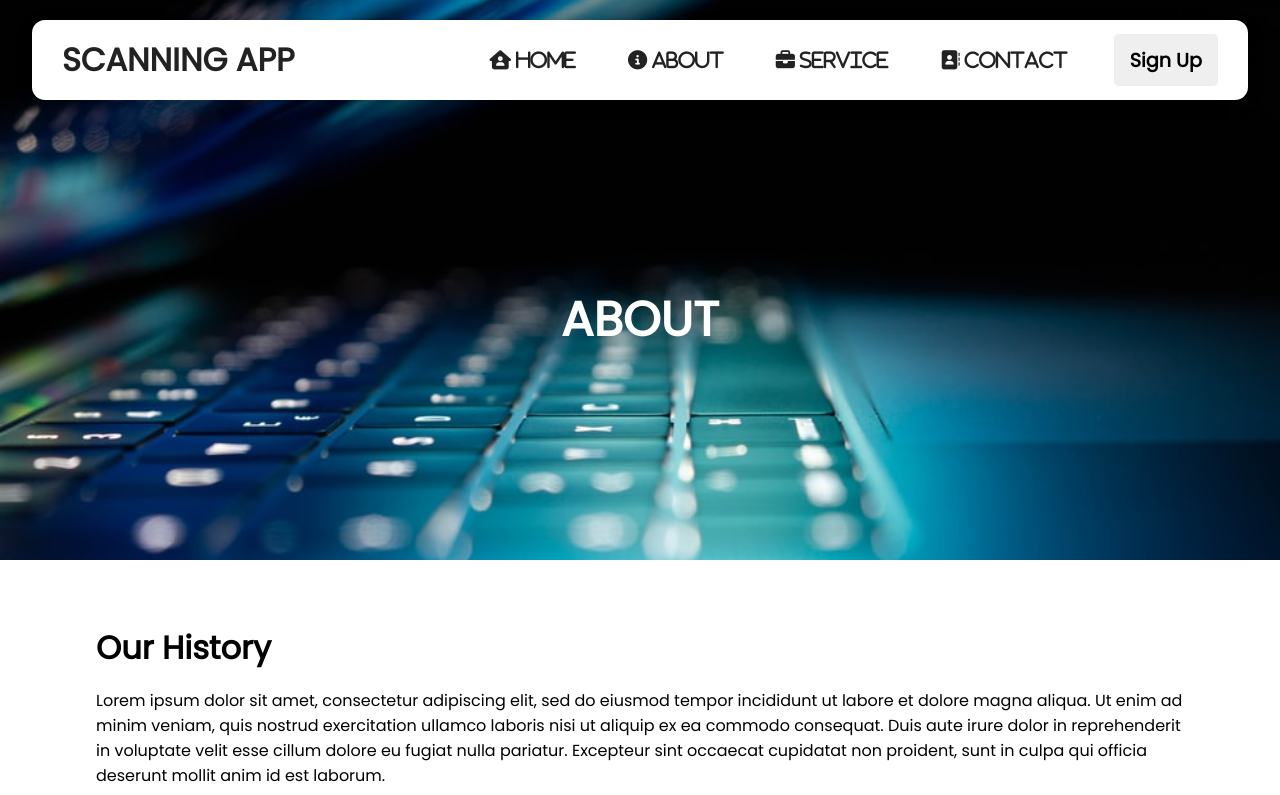
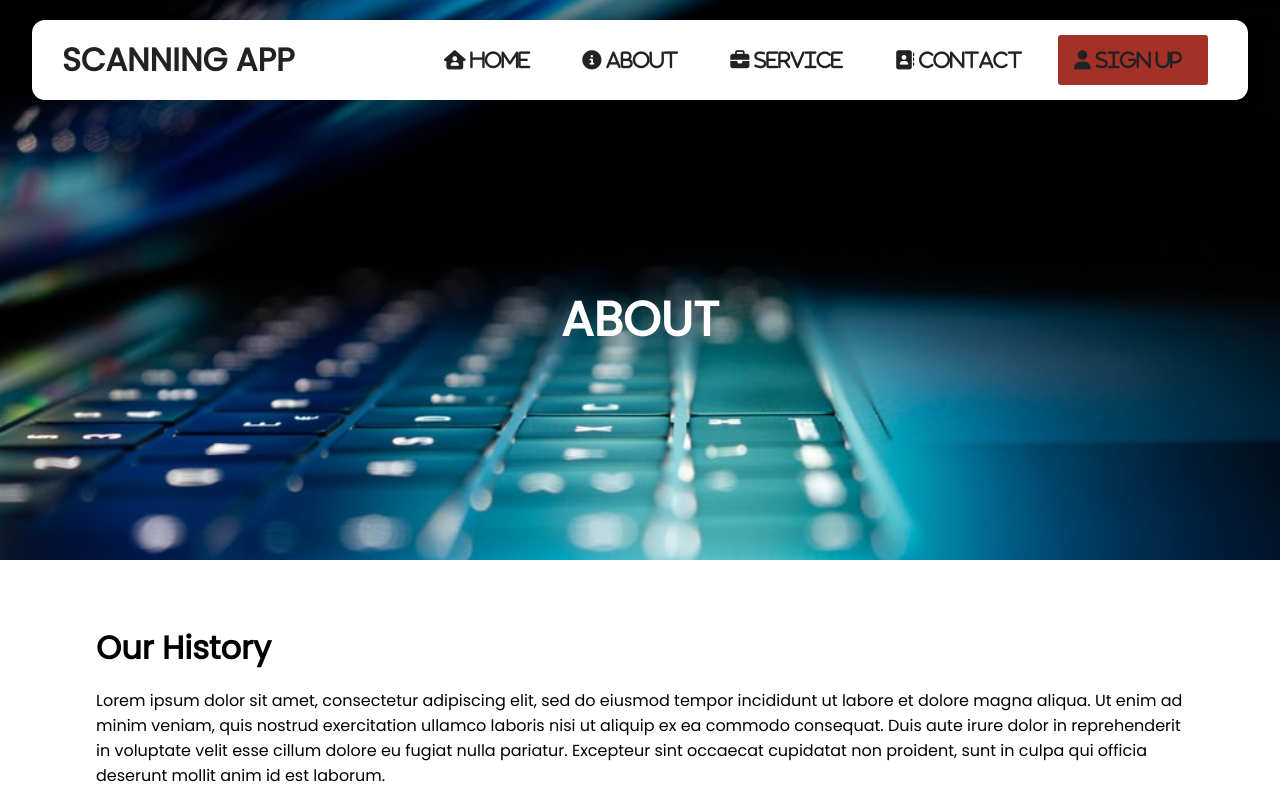
Before and after one commit to pavowax/CheckApp, a React (Create React App) app in the folder web/app/: page /about in a window 1280 px wide. Shown: the top 795 px of the page. Built offline with nearby package versions, Linux system fonts and the light colour scheme.

Commit message:
frontend update

```diff
--- a/web/app/package.json
+++ b/web/app/package.json
@@ -1,5 +1,5 @@
 {
-  "name": "bitirme",
+  "name": "app",
   "version": "0.1.0",
   "private": true,
   "dependencies": {
@@ -8,7 +8,7 @@
     "@testing-library/user-event": "^13.5.0",
     "react": "^18.2.0",
     "react-dom": "^18.2.0",
-    "react-router-dom": "^6.21.0",
+    "react-router-dom": "^6.21.1",
     "react-scripts": "5.0.1",
     "web-vitals": "^2.1.4"
   },
--- a/web/app/public/index.html
+++ b/web/app/public/index.html
@@ -10,7 +10,7 @@
     />
     <link rel="apple-touch-icon"/>
 
-    <link rel="manifest" />
+    <link rel="manifest"/>
 
     <link rel="stylesheet" href="https://cdnjs.cloudflare.com/ajax/libs/font-awesome/6.5.1/css/all.min.css" integrity="sha512-DTOQO9RWCH3ppGqcWaEA1BIZOC6xxalwEsw9c2QQeAIftl+Vegovlnee1c9QX4TctnWMn13TZye+giMm8e2LwA==" crossorigin="anonymous" referrerpolicy="no-referrer" />
     <title>Scanning App</title>
--- a/web/app/src/App.js
+++ b/web/app/src/App.js
@@ -4,6 +4,7 @@
 import About from "./routes/About";
 import Service from "./routes/Service";
 import Contact from "./routes/Contact";
+import Sign from "./routes/Sign";
 
 function App() {
   return (
@@ -13,6 +14,7 @@
         <Route path="/about" element={<About/>}/>
         <Route path="/service" element={<Service/>}/>
         <Route path="/contact" element={<Contact/>}/>
+        <Route path="/sign" element={<Sign/>}/>
       </Routes>
     </div>
   );
--- a/web/app/src/components/ContactFormStyle.css
+++ b/web/app/src/components/ContactFormStyle.css
@@ -25,6 +25,22 @@
 .form-container button{
     display: inline;
 }
+button{
+    padding: 0.7rem 1rem;
+    white-space: nowrap;
+    border-radius: 0.3rem;
+    font-size: 1.2rem;
+    font-weight: 600;
+    border: none;
+    cursor: pointer;
+    transition: 0.2s ease-in-out;
+    white-space: nowrap;
+
+}
+button:hover{
+    background-color: #A33128;
+    color: #fff;
+}
 @media screen and (max-width:1110px) {
     .form-container {
         margin: 4rem 2rem;
--- a/web/app/src/components/Destination.js
+++ b/web/app/src/components/Destination.js
@@ -13,14 +13,14 @@
             <DestinationData
             className = "first-des"
             heading = "Scanning Your Web Sites"
-            text = "Sed ut perspi "
+            text = "Lorem ipsum dolor sit amet, consectetur adipiscing elit, sed do eiusmod tempor incididunt ut labore et dolore magna aliqua. Ut enim ad minim veniam, quis nostrud exercitation ullamco laboris nisi ut aliquip ex ea commodo consequat. Duis aute irure dolor in reprehenderit in voluptate velit esse cillum dolore eu fugiat nulla pariatur. Excepteur sint occaecat cupidatat non proident, sunt in culpa qui officia deserunt mollit anim id est laborum."
             img1 = {Image1}
             img2 = {Image2}
             />
             <DestinationData
             className = "first-des-reverse"
             heading = "Find Your Vulnerability"
-            text = "Sed ut perspiciatis unde omnis iste "
+            text = "Lorem ipsum dolor sit amet, consectetur adipiscing elit, sed do eiusmod tempor incididunt ut labore et dolore magna aliqua. Ut enim ad minim veniam, quis nostrud exercitation ullamco laboris nisi ut aliquip ex ea commodo consequat. Duis aute irure dolor in reprehenderit in voluptate velit esse cillum dolore eu fugiat nulla pariatur. Excepteur sint occaecat cupidatat non proident, sunt in culpa qui officia deserunt mollit anim id est laborum."
             img1 = {Image3}
             img2 = {Image4}
             />
--- a/web/app/src/components/DestinationStyle.css
+++ b/web/app/src/components/DestinationStyle.css
@@ -17,17 +17,18 @@
     justify-content: space-between;
     margin-top: 4.5rem;
 }
-.des.text{
-    width: 45%;
+.des-text{
+    width: 50%;
     text-align: start;
     font-size: 1.1rem;
 }
-.des.text h2{
+.des-text h2{
     padding-bottom: 1rem;
+    text-align: center;
 }
 .image{
     position: relative;
-    width: 50%;
+    width: 45%;
     display: flex;
     justify-content: space-between;
     z-index: -99;
@@ -58,7 +59,7 @@
         flex-direction: column-reverse;
         margin-top: 2.5rem;
     }
-    .des.text{
+    .des-text{
         width: 100%;
     }
     .image{
--- a/web/app/src/components/MenuItems.js
+++ b/web/app/src/components/MenuItems.js
@@ -3,30 +3,35 @@
         title : " Home",
         url : "/",
         cName : "nav-links",
+        id : "home",
         icon : "fa-solid fa-house-user"
     },
     {
         title : " About",
         url : "/about",
         cName : "nav-links",
+        id : "about",
         icon : "fa-solid fa-circle-info"
     },
     {
         title : " Service",
         url : "/service",
         cName : "nav-links",
+        id : "service",
         icon : "fa-solid fa-briefcase"
     },
     {
         title : " Contact",
         url : "/contact",
         cName : "nav-links",
+        id : "contact",
         icon : "fa-solid fa-address-book"
     },
     {
         title : " Sign Up",
-        url : "/signup",
-        cName : "nav-links-mobile",
-
+        url : "/sign",
+        cName : "nav-links",
+        id : "sign",
+        icon : "fa-solid fa-user"
     }
 ]
--- a/web/app/src/components/NavBar.js
+++ b/web/app/src/components/NavBar.js
@@ -27,13 +27,12 @@
             {MenuItems.map((item, index) => {
                 return (
                 <li key={index}>
-                <Link className={item.cName} to={item.url}>
+                <Link className={item.cName} to={item.url} id={item.id}>
                     <i className={item.icon}>{item.title}</i>
                 </Link>
             </li>
             )
             })}
-            <button>Sign Up</button>
         </ul>
       </nav>
     )
--- a/web/app/src/components/NavBarStyles.css
+++ b/web/app/src/components/NavBarStyles.css
@@ -47,24 +47,23 @@
 .nav-links-mobile{
     display: none;
 }
-button{
+.menu-icons{
+    display: none;
+}
+#sign{
     padding: 0.7rem 1rem;
     white-space: nowrap;
-    border-radius: 0.3rem;
+    border-radius: 0.2rem;
     font-size: 1.2rem;
     font-weight: 600;
     border: none;
     cursor: pointer;
-    transition: 0.2s ease-in-out;
-    white-space: nowrap;
+    background-color: #A33128;
 
 }
-button:hover{
-    background-color: #A33128;
-    color: #fff;
-}
-.menu-icons{
-    display: none;
+#sign:hover{
+    background-color: #ece8e8;
+    color: black;
 }
 
 @media screen and (max-width: 1110px) {
@@ -105,23 +104,6 @@
         background: #A33128;
         transition: none;
     }
-    button{
-        display: none;
-    }
-    .nav-links-mobile{
-        display: block;
-        text-align: center;
-        padding: 1.2rem;
-        margin: auto;
-        border-radius: 4px;
-        width: 80%;
-        background: #A33128;
-        text-decoration: none;
-        color: #fff;
-        font-size: 1.2rem;
-        font-weight: 700;
-        letter-spacing: 2px;
-    }
     .menu-icons{
         display: block;
         cursor: pointer;
--- /dev/null
+++ b/web/app/src/routes/Sign.js
@@ -0,0 +1,9 @@
+import React from "react";
+
+
+function Sign() {
+    return(
+        <></>
+    )
+}
+export default Sign
```
Also changed, not shown: web/app/src/index.js (line endings or trailing spaces), 2 other files (tests, documents, lock files or other folders).
